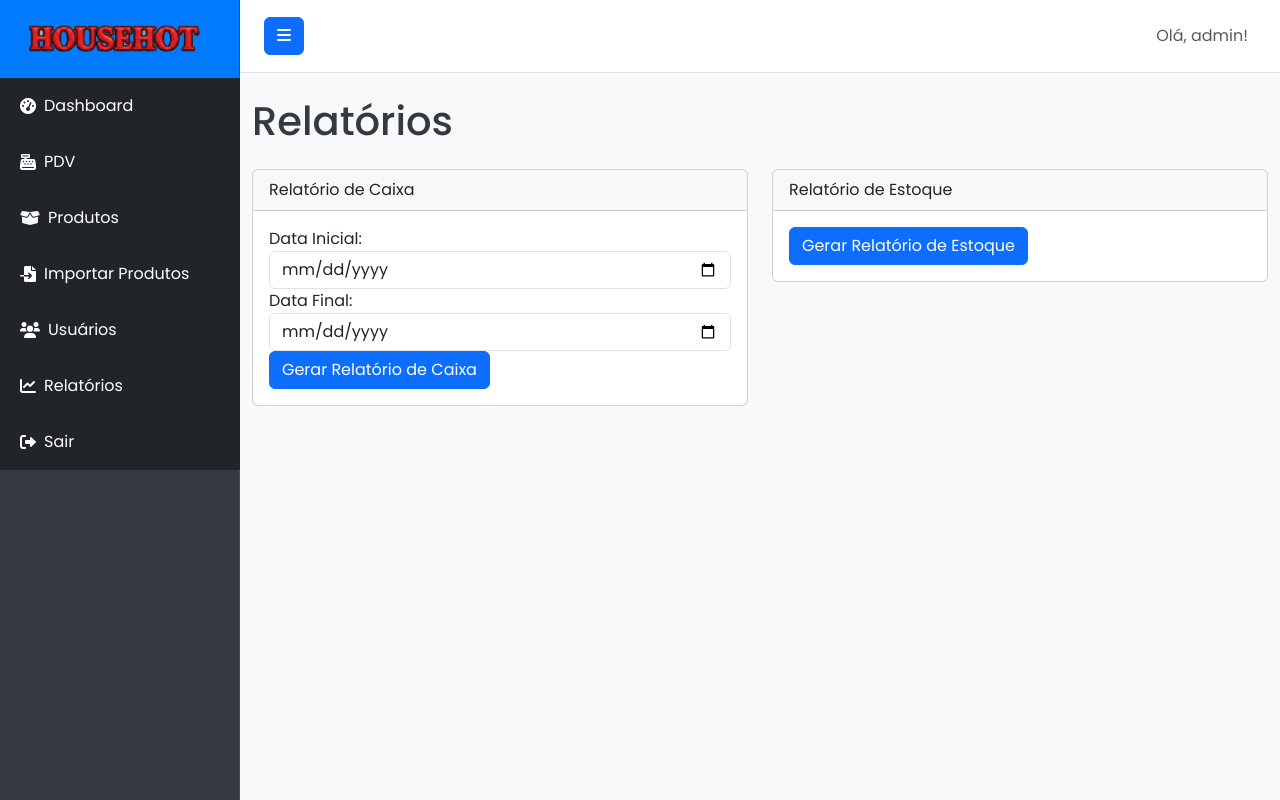
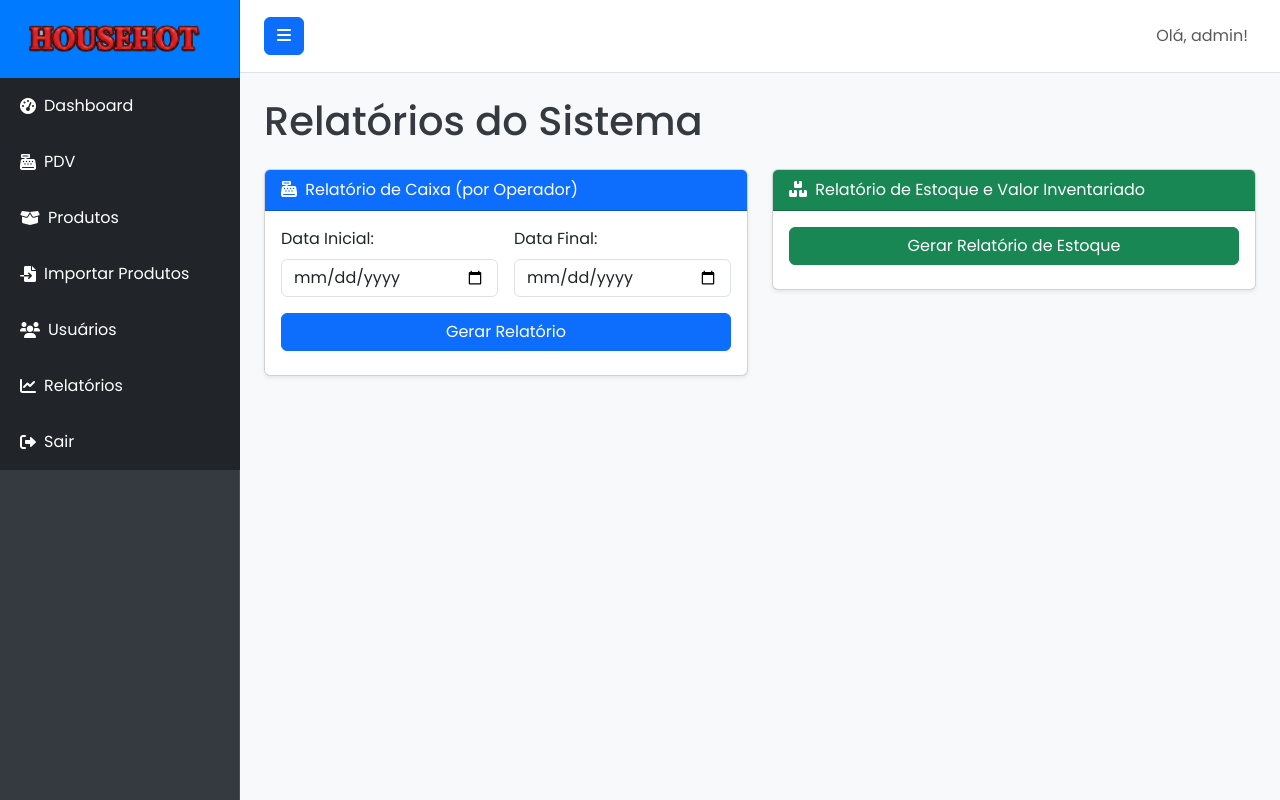
Before and after one commit to artenioreis/pdv_flask, a Flask app: page /reports in a window 1280 px wide. Run offline with Flask 3, Linux system fonts and the light colour scheme; a user stored in the database is signed in.

Commit message:
ajuste relaorio falta

```diff
--- a/templates/reports.html
+++ b/templates/reports.html
@@ -1,74 +1,76 @@
 {% extends "base.html" %}
 {% block title %}Relatórios{% endblock %}
 {% block content %}
-<h1 class="mb-4">Relatórios</h1>
+<div class="container-fluid">
+    <h1 class="mb-4">Relatórios do Sistema</h1>
 
     <div class="row">
         <div class="col-md-6">
-        <div class="card mb-4">
-            <div class="card-header">
-                Relatório de Caixa
+            <div class="card mb-4 shadow-sm">
+                <div class="card-header bg-primary text-white">
+                    <i class="fas fa-cash-register me-1"></i> Relatório de Caixa (por Operador)
                 </div>
                 <div class="card-body">
-                <div class="form-group">
-                    <label for="cashReportStartDate">Data Inicial:</label>
+                    <div class="row g-3 mb-3">
+                        <div class="col">
+                            <label class="form-label">Data Inicial:</label>
                             <input type="date" class="form-control" id="cashReportStartDate">
                         </div>
-                <div class="form-group">
-                    <label for="cashReportEndDate">Data Final:</label>
+                        <div class="col">
+                            <label class="form-label">Data Final:</label>
                             <input type="date" class="form-control" id="cashReportEndDate">
                         </div>
-                <button class="btn btn-primary btn-block" id="generateCashReportBtn">Gerar Relatório de Caixa</button>
+                    </div>
+                    <button class="btn btn-primary w-100 mb-2" id="generateCashReportBtn">Gerar Relatório</button>
+                    <button class="btn btn-outline-secondary w-100" id="printCashReportBtn" style="display: none;">
+                        <i class="fas fa-print"></i> Imprimir Relatório de Caixa
+                    </button>
 
                     <div id="cashReportResults" class="mt-4" style="display: none;">
-                    <h5>Resumo do Caixa</h5>
-                    <p>Vendas em Dinheiro: <strong id="cashSalesAmount"></strong></p>
-                    <p>Vendas em Cartão: <strong id="cardSalesAmount"></strong></p>
-                    <p>Vendas em Pix: <strong id="pixSalesAmount"></strong></p>
-                    <p>Total Geral de Vendas: <strong id="totalSalesAmount"></strong></p>
-
-                    <h6 class="mt-3">Detalhes das Vendas:</h6>
-                    <table class="table table-sm table-striped">
-                        <thead>
-                            <tr>
-                                <th>ID Venda</th>
-                                <th>Data/Hora</th>
-                                <th>Valor</th>
-                                <th>Pagamento</th>
-                                <th>Operador</th>
-                            </tr>
-                        </thead>
-                        <tbody id="cashSalesList">
-                            <!-- Detalhes das vendas aqui -->
-                        </tbody>
-                    </table>
+                        <div id="printableCashArea">
+                            <h5 class="text-center">Resumo Financeiro por Operador</h5>
+                            <hr>
+                            <div id="operatorTablesContainer">
+                                </div>
+                            <div class="alert alert-info mt-3">
+                                <strong>TOTAL GERAL (TODOS OS CAIXAS): R$ <span id="totalGeneralAmount">0.00</span></strong>
+                            </div>
+                        </div>
                     </div>
                 </div>
             </div>
         </div>
 
         <div class="col-md-6">
-        <div class="card mb-4">
-            <div class="card-header">
-                Relatório de Estoque
+            <div class="card mb-4 shadow-sm">
+                <div class="card-header bg-success text-white">
+                    <i class="fas fa-boxes me-1"></i> Relatório de Estoque e Valor Inventariado
                 </div>
                 <div class="card-body">
-                <button class="btn btn-primary btn-block" id="generateStockReportBtn">Gerar Relatório de Estoque</button>
+                    <button class="btn btn-success w-100 mb-2" id="generateStockReportBtn">Gerar Relatório de Estoque</button>
+                    <button class="btn btn-outline-secondary w-100" id="printStockReportBtn" style="display: none;">
+                        <i class="fas fa-print"></i> Imprimir Relatório de Estoque
+                    </button>
 
                     <div id="stockReportResults" class="mt-4" style="display: none;">
-                    <h5>Disponibilidade de Produtos</h5>
-                    <table class="table table-sm table-striped">
+                        <div id="printableStockArea">
+                            <h5 class="text-center">Inventário de Produtos</h5>
+                            <table class="table table-sm table-striped mt-3">
                                 <thead>
                                     <tr>
                                         <th>Produto</th>
-                                <th>Estoque</th>
-                                <th>Preço</th>
+                                        <th>Qtd</th>
+                                        <th>Preço Un.</th>
+                                        <th>Valor Total</th>
                                     </tr>
                                 </thead>
-                        <tbody id="stockList">
-                            <!-- Detalhes do estoque aqui -->
-                        </tbody>
+                                <tbody id="stockList"></tbody>
                             </table>
+                            <div class="alert alert-success mt-3 text-end">
+                                <strong>Valor Total em Estoque: R$ <span id="totalStockValue">0.00</span></strong>
+                            </div>
+                        </div>
+                    </div>
                 </div>
             </div>
         </div>
@@ -79,66 +81,84 @@
 {% block scripts %}
 <script>
     document.addEventListener('DOMContentLoaded', function() {
-        // Relatório de Caixa
+
+        // Função Auxiliar para Impressão
+        function printDiv(divId, title) {
+            const content = document.getElementById(divId).innerHTML;
+            const win = window.open('', '_blank');
+            win.document.write(`<html><head><title>${title}</title>`);
+            win.document.write('<link href="https://cdn.jsdelivr.net/npm/bootstrap@5.3.0/dist/css/bootstrap.min.css" rel="stylesheet">');
+            win.document.write('<style>body{padding:20px;} .alert{border:1px solid #000;}</style></head><body>');
+            win.document.write(`<h2 class="text-center">${title}</h2><p class="text-center">Gerado em: ${new Date().toLocaleString()}</p>`);
+            win.document.write(content);
+            win.document.write('</body></html>');
+            setTimeout(() => { win.print(); win.close(); }, 500);
+        }
+
+        // --- RELATÓRIO DE CAIXA ---
         document.getElementById('generateCashReportBtn').addEventListener('click', function() {
             const startDate = document.getElementById('cashReportStartDate').value;
             const endDate = document.getElementById('cashReportEndDate').value;
+
             fetch(`/reports/cash_flow?start_date=${startDate}&end_date=${endDate}`)
                 .then(response => response.json())
                 .then(data => {
-                    document.getElementById('cashSalesAmount').textContent = `R$ ${data.cash_sales.toFixed(2)}`;
-                    document.getElementById('cardSalesAmount').textContent = `R$ ${data.card_sales.toFixed(2)}`;
-                    document.getElementById('pixSalesAmount').textContent = `R$ ${data.pix_sales.toFixed(2)}`;
-                    document.getElementById('totalSalesAmount').textContent = `R$ ${data.total_sales.toFixed(2)}`;
+                    const container = document.getElementById('operatorTablesContainer');
+                    container.innerHTML = '';
 
-                    const salesListBody = document.getElementById('cashSalesList');
-                    salesListBody.innerHTML = '';
-                    if (data.sales_list.length === 0) {
-                        salesListBody.innerHTML = '<tr><td colspan="5" class="text-center">Nenhuma venda encontrada para o período.</td></tr>';
-                    } else {
-                        data.sales_list.forEach(sale => {
-                            const row = `
-                                <tr>
-                                    <td>${sale.id}</td>
-                                    <td>${sale.timestamp}</td>
-                                    <td>R$ ${sale.total_amount.toFixed(2)}</td>
-                                    <td>${sale.payment_method}</td>
-                                    <td>${sale.operator}</td>
-                                </tr>
+                    for (const [operator, values] of Object.entries(data.operators)) {
+                        const card = `
+                            <div class="card border-dark mb-3">
+                                <div class="card-header bg-light"><strong>Operador: ${operator}</strong></div>
+                                <div class="card-body p-2">
+                                    <table class="table table-sm table-bordered mb-0" style="font-size: 0.9rem;">
+                                        <tr><td>Dinheiro</td><td class="text-end">R$ ${values.Dinheiro.toFixed(2)}</td></tr>
+                                        <tr><td>Cartão Crédito</td><td class="text-end">R$ ${values['Cartao Credito'].toFixed(2)}</td></tr>
+                                        <tr><td>Cartão Débito</td><td class="text-end">R$ ${values['Cartao Debito'].toFixed(2)}</td></tr>
+                                        <tr><td>Pix</td><td class="text-end">R$ ${values.Pix.toFixed(2)}</td></tr>
+                                        <tr class="table-secondary"><td><strong>Total</strong></td><td class="text-end"><strong>R$ ${values.Total.toFixed(2)}</strong></td></tr>
+                                    </table>
+                                </div>
+                            </div>
                         `;
-                            salesListBody.insertAdjacentHTML('beforeend', row);
-                        });
+                        container.insertAdjacentHTML('beforeend', card);
                     }
+
+                    document.getElementById('totalGeneralAmount').textContent = data.total_general.toFixed(2);
                     document.getElementById('cashReportResults').style.display = 'block';
+                    document.getElementById('printCashReportBtn').style.display = 'block';
                 })
-                .catch(error => console.error('Erro ao gerar relatório de caixa:', error));
+                .catch(err => alert('Erro ao buscar dados do caixa.'));
         });
 
-        // Relatório de Estoque
+        document.getElementById('printCashReportBtn').addEventListener('click', () => printDiv('printableCashArea', 'Relatório de Fechamento de Caixa'));
+
+        // --- RELATÓRIO DE ESTOQUE ---
         document.getElementById('generateStockReportBtn').addEventListener('click', function() {
             fetch('/reports/stock')
                 .then(response => response.json())
                 .then(data => {
-                    const stockListBody = document.getElementById('stockList');
-                    stockListBody.innerHTML = '';
-                    if (data.length === 0) {
-                        stockListBody.innerHTML = '<tr><td colspan="3" class="text-center">Nenhum produto em estoque.</td></tr>';
-                    } else {
-                        data.forEach(product => {
-                            const row = `
+                    const list = document.getElementById('stockList');
+                    list.innerHTML = '';
+
+                    data.products.forEach(p => {
+                        list.insertAdjacentHTML('beforeend', `
                             <tr>
-                                    <td>${product.name}</td>
-                                    <td>${product.stock}</td>
-                                    <td>R$ ${product.price.toFixed(2)}</td>
+                                <td>${p.name}</td>
+                                <td>${p.stock}</td>
+                                <td>R$ ${p.price.toFixed(2)}</td>
+                                <td class="text-end">R$ ${p.value.toFixed(2)}</td>
                             </tr>
-                            `;
-                            stockListBody.insertAdjacentHTML('beforeend', row);
+                        `);
                     });
-                    }
+
+                    document.getElementById('totalStockValue').textContent = data.total_value.toFixed(2);
                     document.getElementById('stockReportResults').style.display = 'block';
-                })
-                .catch(error => console.error('Erro ao gerar relatório de estoque:', error));
+                    document.getElementById('printStockReportBtn').style.display = 'block';
                 });
+        });
+
+        document.getElementById('printStockReportBtn').addEventListener('click', () => printDiv('printableStockArea', 'Relatório de Inventário de Estoque'));
     });
 </script>
 {% endblock %}
```
Also changed, not shown: instance/pdv.db. Lines whose indentation alone changed are shown as unchanged.
